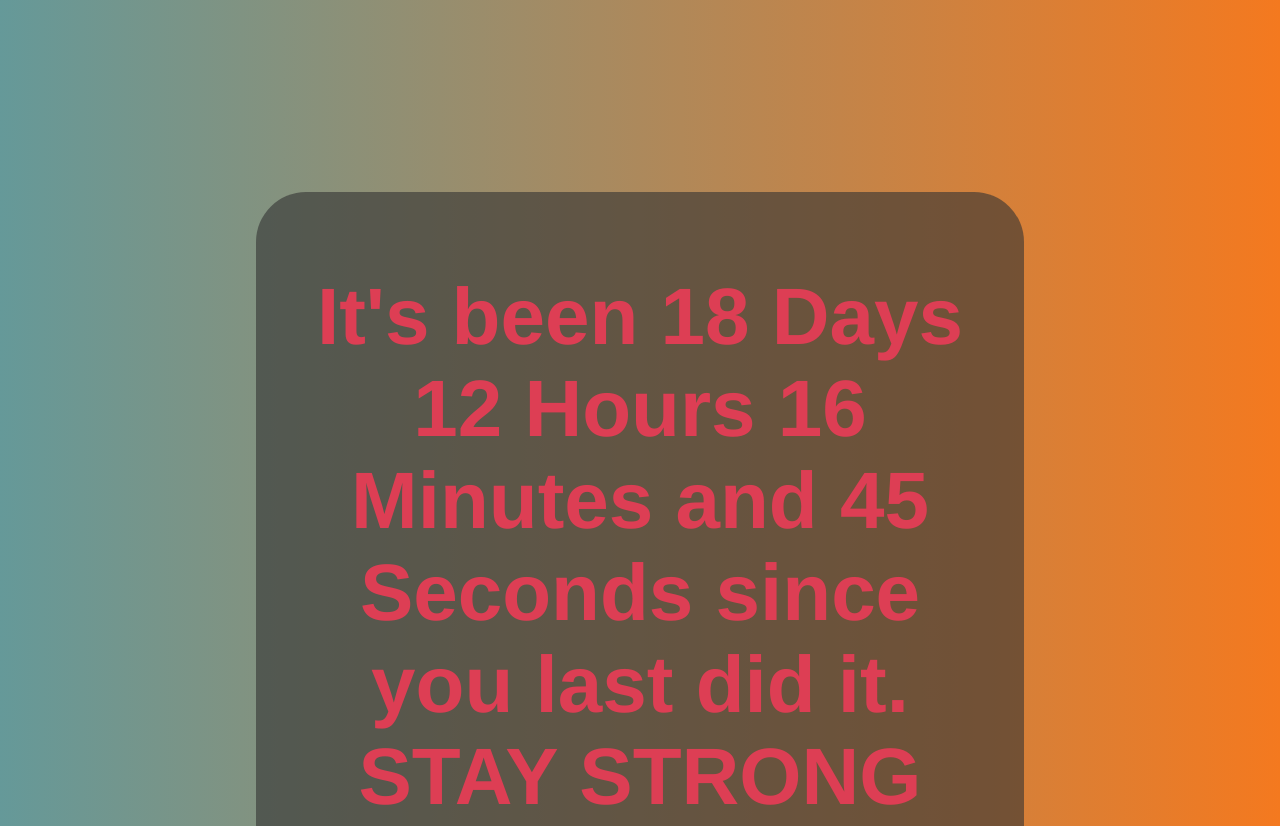
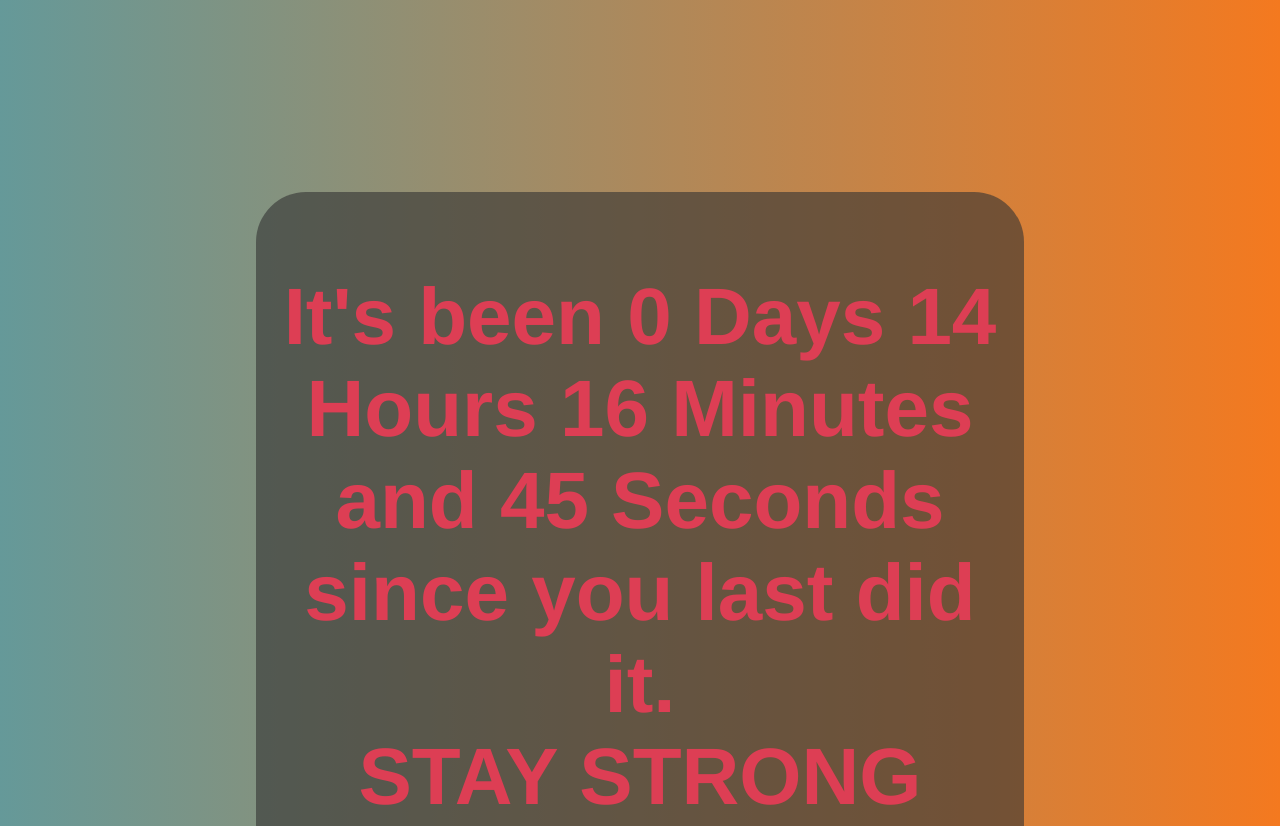
Before and after one commit to iniobongobot/Headup, a plain HTML site: page index.html in a window 1280 px wide. Shown: the top 826 px of the page. Drawn offline with Linux system fonts and the light colour scheme.

Commit message:
Update index.html

```diff
--- a/index.html
+++ b/index.html
@@ -13,7 +13,7 @@
 </body>
 </html>
 <script type="text/javascript">
-	var startDate = new Date("July 10, 2022 02:0:01").getTime();
+	var startDate = new Date("July 28, 2022 00:0:01").getTime();
 var x = setInterval(function() {
 var now = new Date().getTime();
 var t = now - startDate;
```
